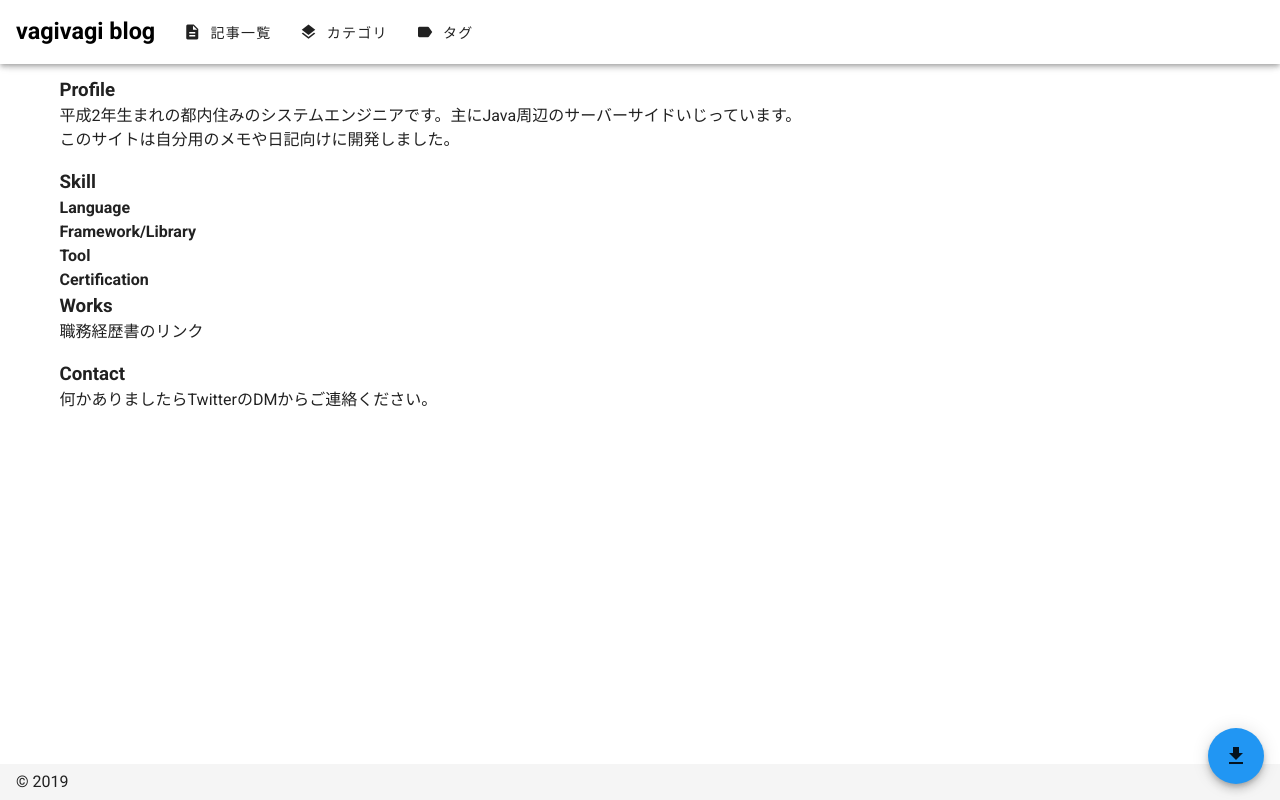
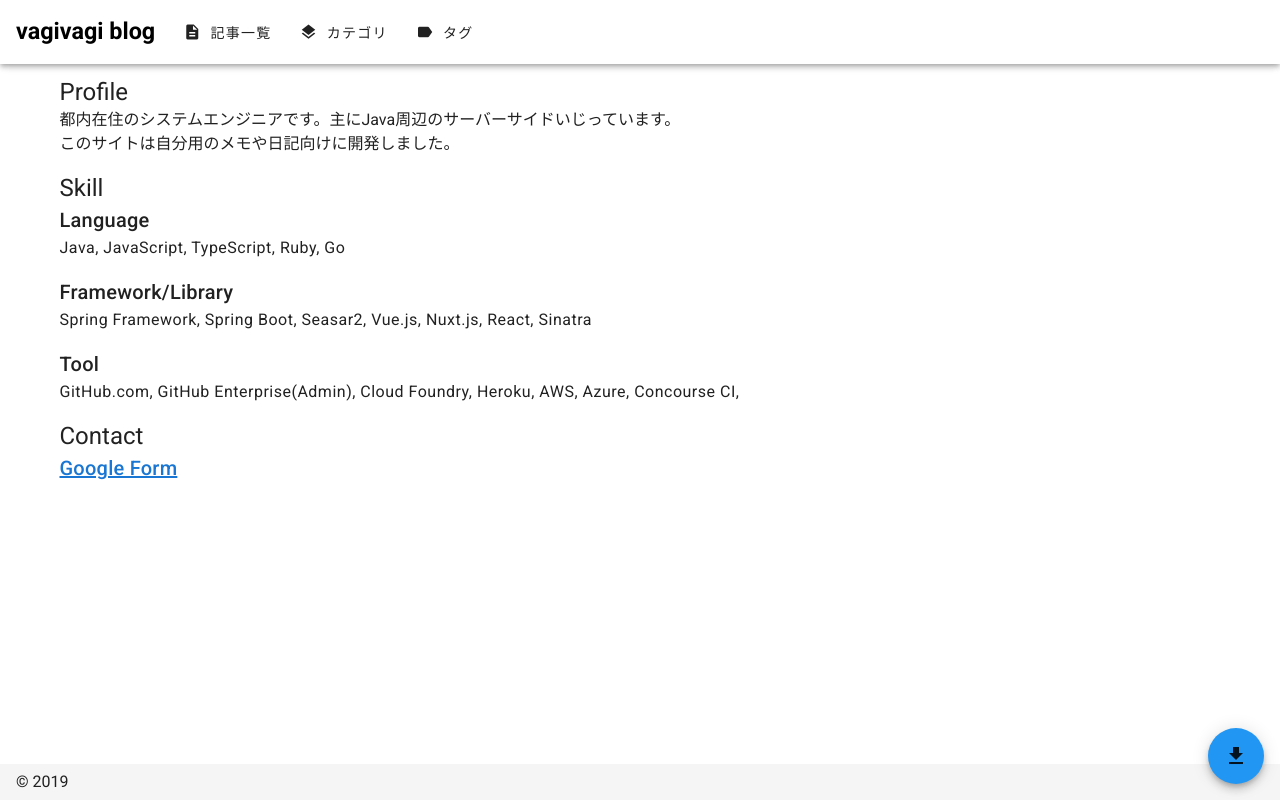
Before and after one commit to vagivagi/blog-ui, a Nuxt app: page / in a window 1280 px wide. Built offline with nearby package versions, Linux system fonts and the light colour scheme.

Commit message:
Update index.vue

```diff
--- a/pages/index.vue
+++ b/pages/index.vue
@@ -1,24 +1,22 @@
 <template>
   <div class="main-content">
     <div>
-      <h3>Profile</h3>
-      <p>平成2年生まれの都内住みのシステムエンジニアです。主にJava周辺のサーバーサイドいじっています。<br>
+      <h3 class="headline">Profile</h3>
+      <p>都内在住のシステムエンジニアです。主にJava周辺のサーバーサイドいじっています。<br>
       このサイトは自分用のメモや日記向けに開発しました。</p>
     </div>
     <div>
-      <h3>Skill</h3>
-        <h4>Language</h4>
-        <h4>Framework/Library</h4>
-        <h4>Tool</h4>
-        <h4>Certification</h4>
+      <h3 class="headline">Skill</h3>
+        <h4 class="title">Language</h4>
+        <p class="body-1">Java, JavaScript, TypeScript, Ruby, Go</p>
+        <h4 class="title">Framework/Library</h4>
+        <p class="body-1">Spring Framework, Spring Boot, Seasar2, Vue.js, Nuxt.js, React, Sinatra</p>
+        <h4 class="title">Tool</h4>
+        <p class="body-1">GitHub.com, GitHub Enterprise(Admin), Cloud Foundry, Heroku, AWS, Azure, Concourse CI, </p>
     </div>
     <div>
-      <h3>Works</h3>
-      <p>職務経歴書のリンク</p>
-    </div>
-    <div>
-      <h3>Contact</h3>
-      <p>何かありましたらTwitterのDMからご連絡ください。</p>
+      <h3 class="headline">Contact</h3>
+      <p class="title"><a href="https://forms.gle/NGbfkEnM5VxUA6Eq7" target="_blank" rel="noopener">Google Form</a></p>
     </div>
   </div>
 </template>
```
